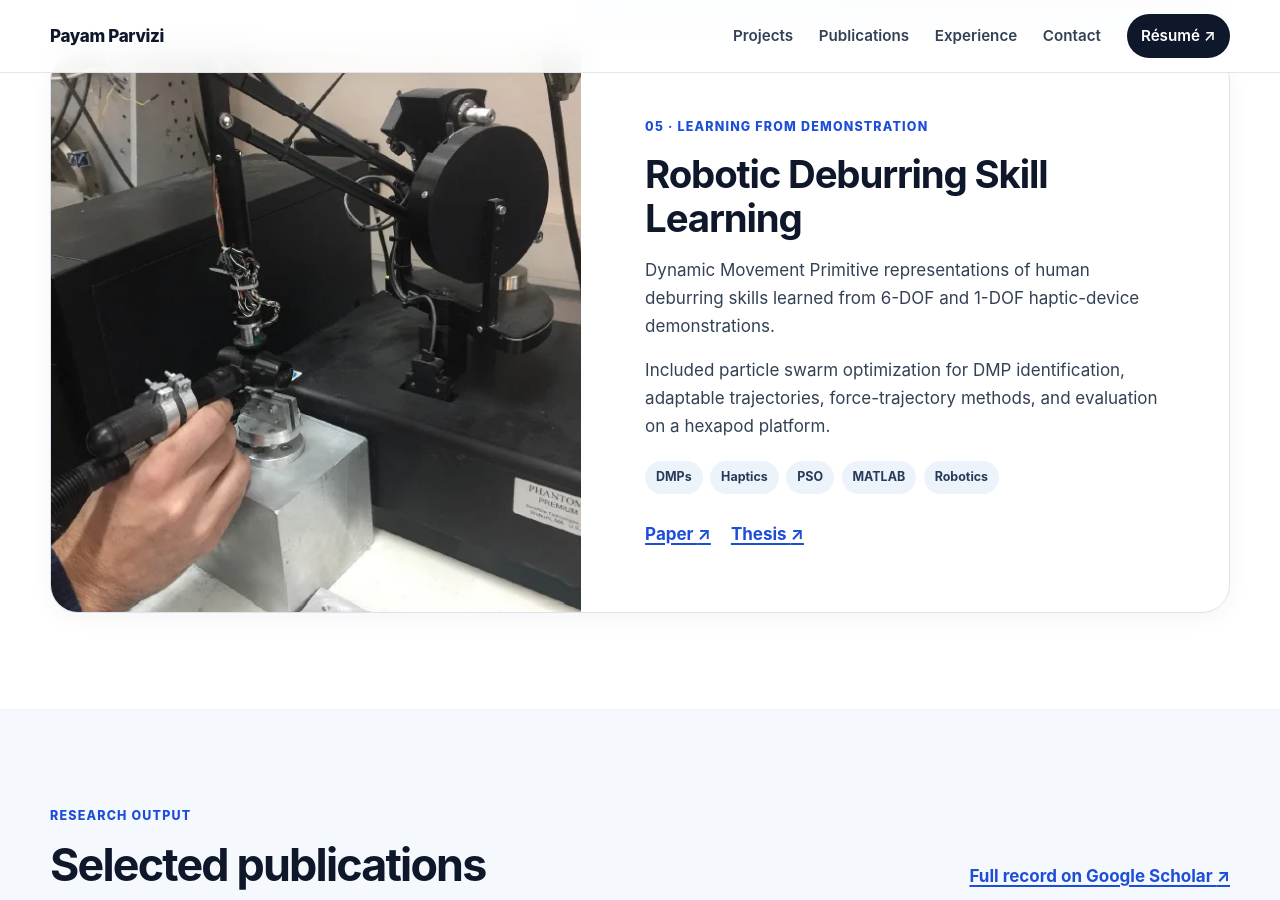
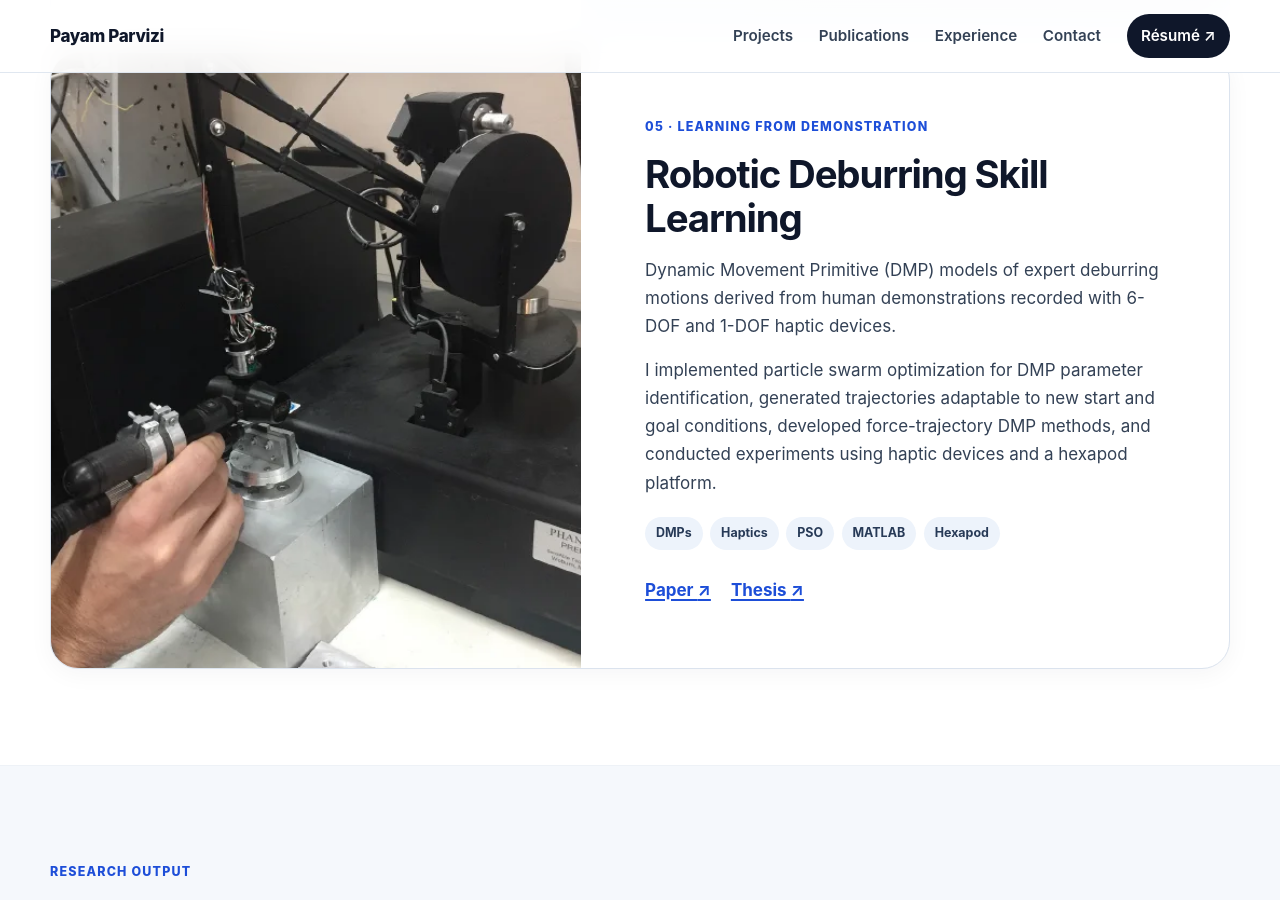
Before and after one commit to payamparvizi/payamparvizi.github.io, a Jekyll site: the page built from index.html, in a window 1280 px wide and 900 px high, scrolled down 5110 px. Built offline with Jekyll 4.4.1, drawn with Linux system fonts in a browser that asks for light colours.

Commit message:
Update index.html

```diff
--- a/index.html
+++ b/index.html
@@ -277,19 +277,49 @@ image: "/assets/img/payam-parvizi-headshot.webp"
 
       <article class="project">
         <div class="project-media media-cover">
-          <img src="{{ '/assets/img/robotic-deburring.webp' | relative_url }}" width="760" height="755" alt="Robotic deburring experiment using a haptic device" loading="lazy" decoding="async">
+          <img src="{{ '/assets/img/robotic-deburring.webp' | relative_url }}" width="760" height="755" alt="Experimental robotic deburring setup with a haptic device and workpiece" loading="lazy" decoding="async">
         </div>
         <div class="project-content">
           <p class="project-number">05 · Learning from demonstration</p>
+
           <h3>Robotic Deburring Skill Learning</h3>
-          <p>Dynamic Movement Primitive representations of human deburring skills learned from 6-DOF and 1-DOF haptic-device demonstrations.</p>
-          <p>Included particle swarm optimization for DMP identification, adaptable trajectories, force-trajectory methods, and evaluation on a hexapod platform.</p>
-          <ul class="tag-list" aria-label="Technologies">
-            <li>DMPs</li><li>Haptics</li><li>PSO</li><li>MATLAB</li><li>Robotics</li>
+
+          <p>
+            Dynamic Movement Primitive (DMP) models of expert deburring motions derived
+            from human demonstrations recorded with 6-DOF and 1-DOF haptic devices.
+          </p>
+
+          <p>
+            I implemented particle swarm optimization for DMP parameter identification,
+            generated trajectories adaptable to new start and goal conditions, developed
+            force-trajectory DMP methods, and conducted experiments using haptic devices
+            and a hexapod platform.
+          </p>
+
+          <ul class="tag-list" aria-label="Technologies and methods">
+            <li>DMPs</li>
+            <li>Haptics</li>
+            <li>PSO</li>
+            <li>MATLAB</li>
+            <li>Hexapod</li>
           </ul>
+
           <div class="project-links">
-            <a href="https://doi.org/10.1109/MMAR.2017.8046856" target="_blank" rel="noopener noreferrer">Paper <span aria-hidden="true">↗</span></a>
-            <a href="https://open.metu.edu.tr/handle/11511/27117" target="_blank" rel="noopener noreferrer">Thesis <span aria-hidden="true">↗</span></a>
+            <a
+              href="https://doi.org/10.1109/MMAR.2017.8046856"
+              target="_blank"
+              rel="noopener noreferrer"
+            >
+              Paper <span aria-hidden="true">↗</span>
+            </a>
+
+            <a
+              href="https://open.metu.edu.tr/handle/11511/27117"
+              target="_blank"
+              rel="noopener noreferrer"
+            >
+              Thesis <span aria-hidden="true">↗</span>
+            </a>
           </div>
         </div>
       </article>
```
